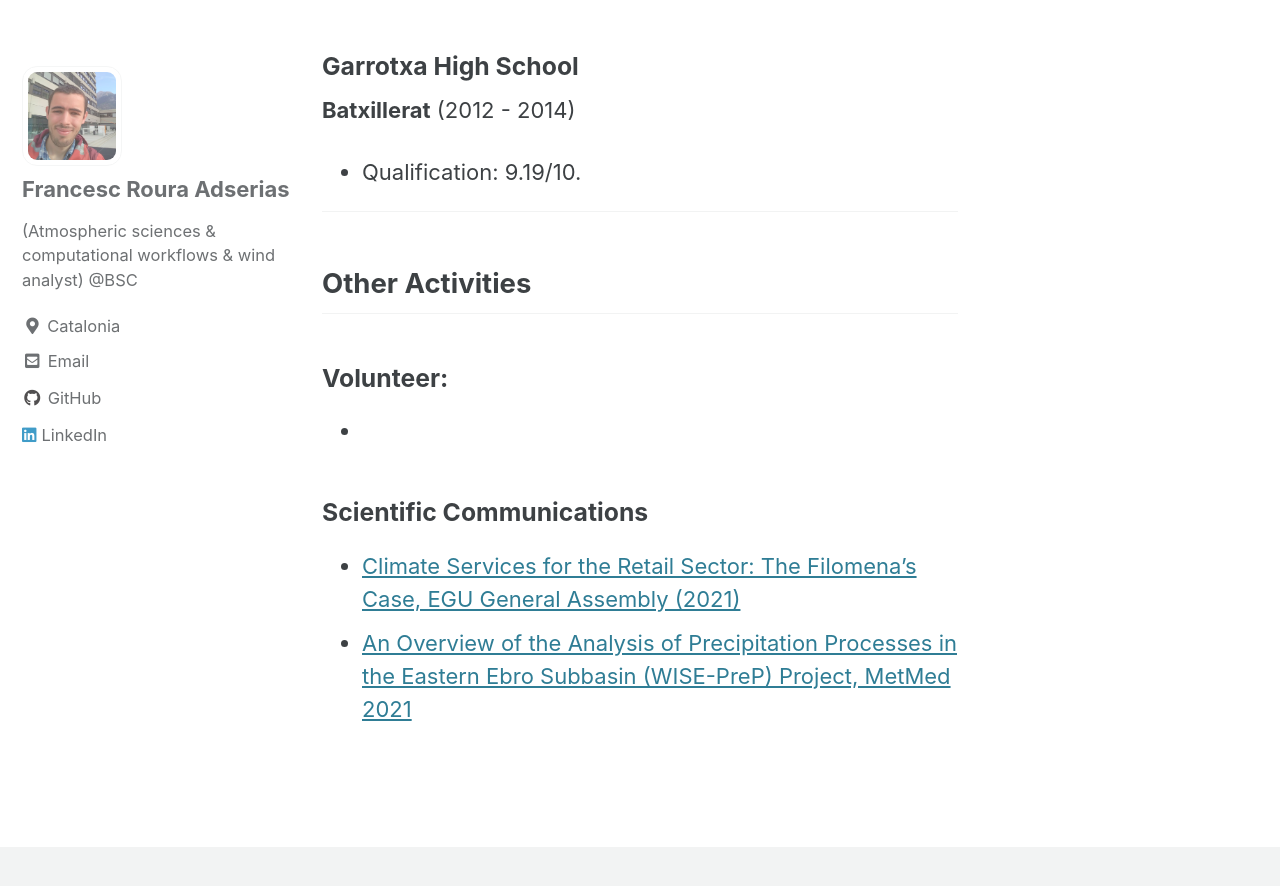
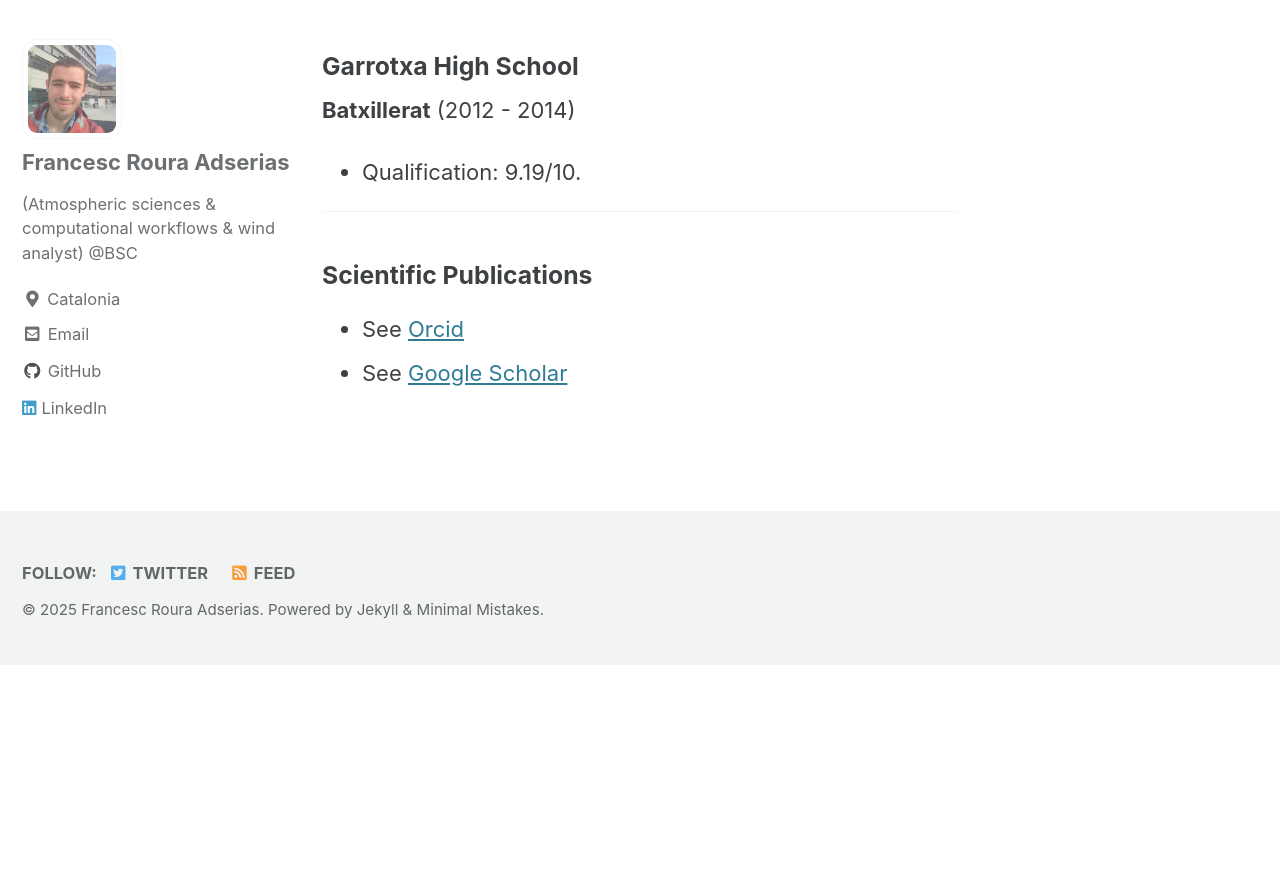
Before and after one commit to franra9/franra9.github.io, a Jekyll site: the page built from _pages/resume.md, in a window 1280 px wide and 900 px high, scrolled down 3976 px. Shown: the top 886 px of the window. Built offline with Jekyll 4.4.1, drawn with Linux system fonts in a browser that asks for light colours; cached includes are drawn as plain includes; after the commit the page ends 4641 px from its top, so only the background shows below that.

Commit message:
retocar resume

```diff
--- a/_pages/resume.md
+++ b/_pages/resume.md
@@ -66,11 +66,6 @@ header:
 
 ---
 
-## Other Activities
-
-### Volunteer:
--
-
-### **Scientific Communications**
-- [Climate Services for the Retail Sector: The Filomena’s Case, EGU General Assembly (2021)](https://meetingorganizer.copernicus.org/EGU21/EGU21-15813.html)
-- [An Overview of the Analysis of Precipitation Processes in the Eastern Ebro Subbasin (WISE-PreP) Project, MetMed 2021](https://www.hymex.fr/liaise/LIAISE_pres/MetMed2021_Bech_et_al.pdf)
+### **Scientific Publications**
+- See [Orcid](https://www.hymex.fr/liaise/LIAISE_pres/MetMed2021_Bech_et_al.pdf)
+- See [Google Scholar](https://scholar.google.com/citations?view_op=list_works&hl=ca&user=rcxt8RoAAAAJ&gmla=AH8HC4xVL44vyQDtDed-0hpwgLxZfQYGRTwQIWa8uhoT2-4BRM0hON4_iAJ9EewHua7ZXi8LFbvozA9NX5EGAe1HPlzAwtQK5ZGe18S145nePAKw31P2)
```
